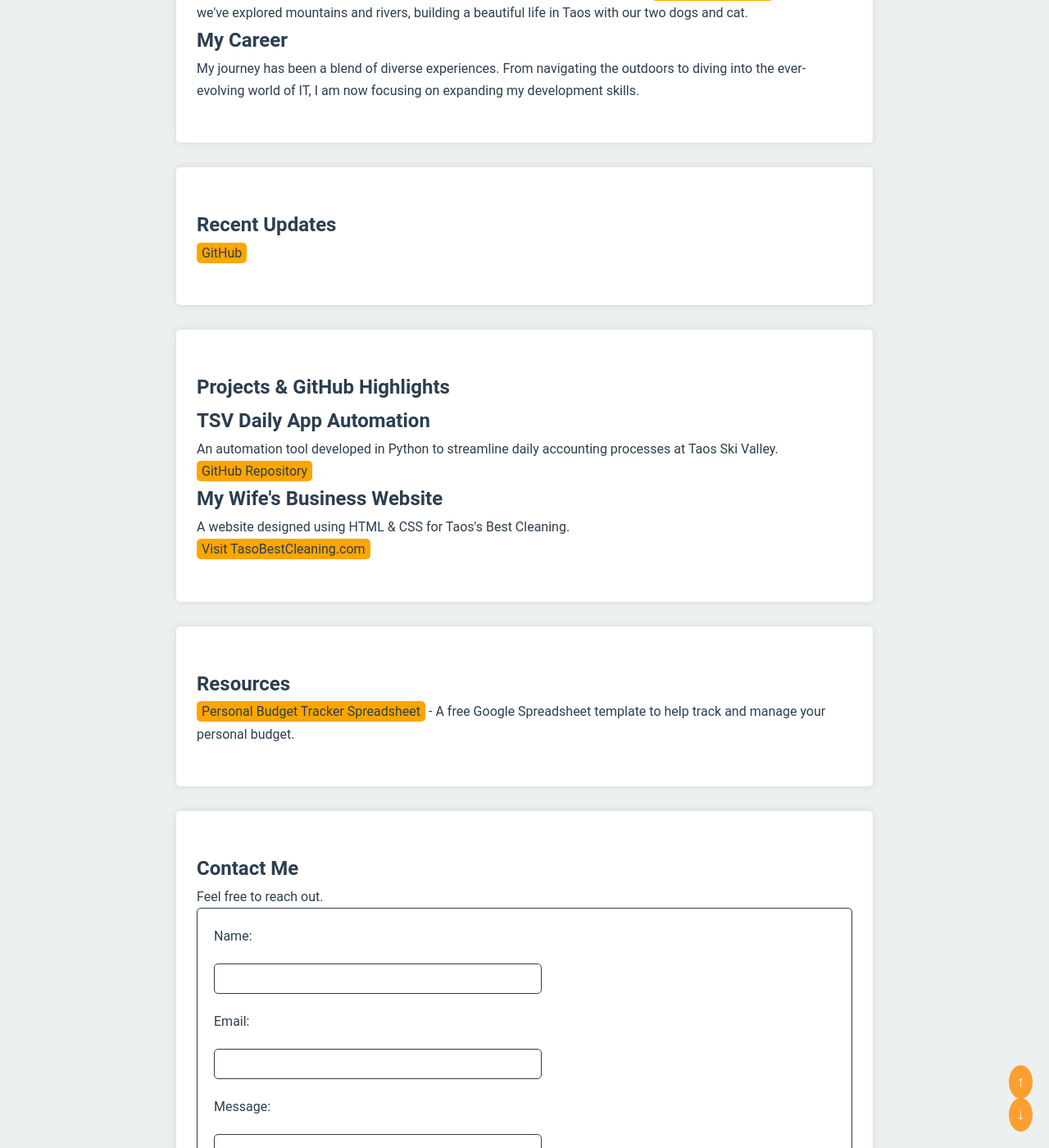
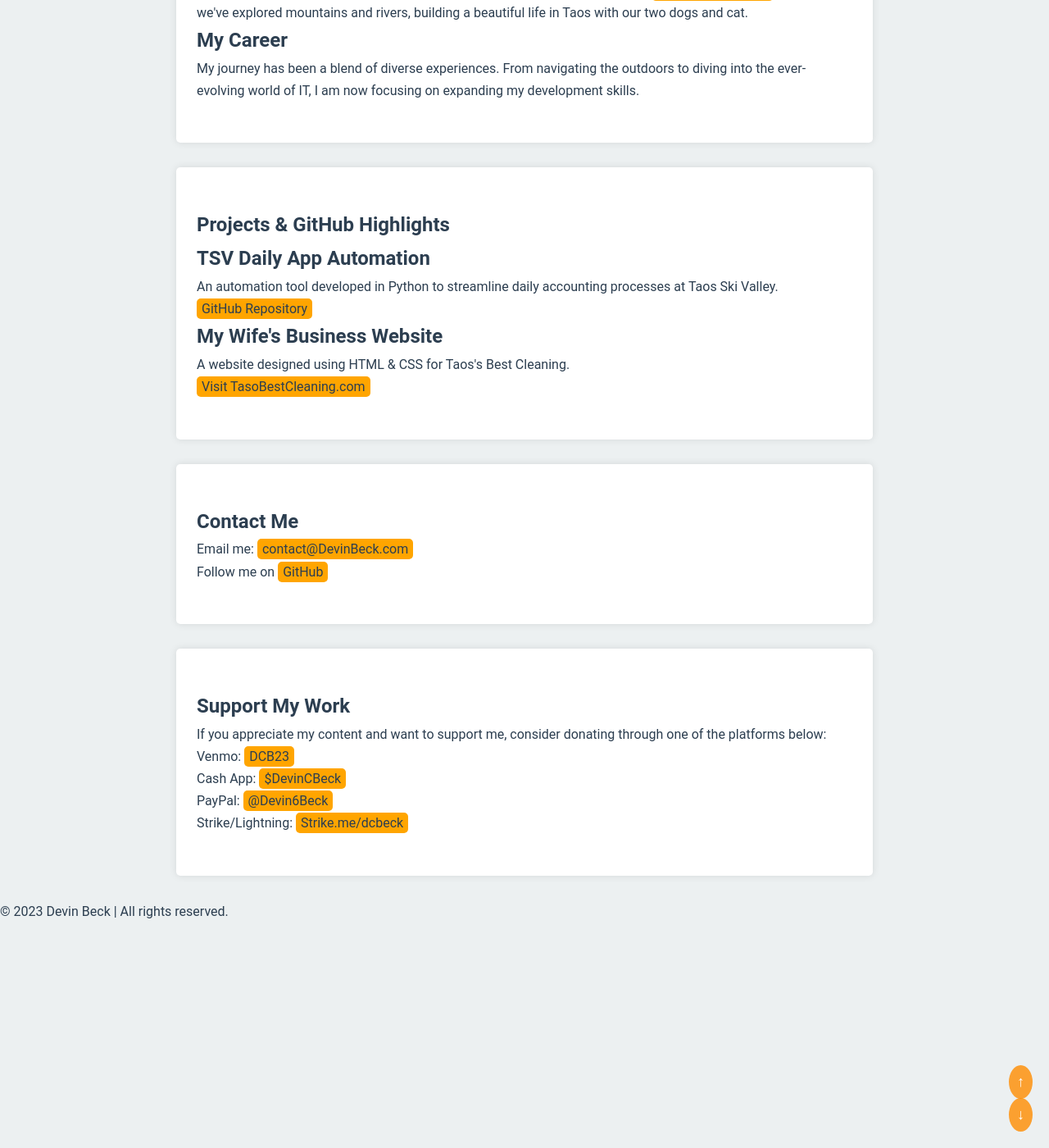
Before and after one commit to devin6beck/Website_DevinBeck, a Jekyll site: the page built from index.html, in a window 1280 px wide and 1400 px high, scrolled down 817 px. Shown: the whole window at 82% size. Built offline with Jekyll 4.4.1, drawn with Linux system fonts in a browser that asks for light colours; some of the changed text lies outside the part shown.

Commit message:
remove form in contact me section and replace with email text comment out resources and recent pages.

```diff
--- a/_includes/contact.html
+++ b/_includes/contact.html
@@ -3,39 +3,9 @@
       <h1>Contact Me</h1>
   </header>
   <article>
-      <p>Feel free to reach out.</p>
-      <form action="your-server-side-script" method="post" class="form-container">
-          <div>
-              <label for="name" class="form-label">Name:</label>
-              <input id="name" name="name" required type="text" class="form-input" />
-          </div>
-          <div>
-              <label for="email" class="form-label">Email:</label>
-              <input id="email" name="email" required type="email" class="form-input" />
-          </div>
-          <div>
-              <label for="message" class="form-label">Message:</label>
-              <textarea id="message" name="message" required rows="4" class="form-input"></textarea>
-          </div>
-          <input type="submit" value="Submit" />
-      </form>
+    <ul>
+        <li>Email me: <a href="mailto:contact@DevinBeck.com">contact@DevinBeck.com</a></li>
+        <li>Follow me on <a href="https://github.com/devin6beck">GitHub</a></li>
+    </ul>
   </article>
 </section>
-<section class="content-section">
-  <header>
-      <h2>Connect on Social</h2>
-  </header>
-  <article>
-      <ul>
-          <li><a href="https://github.com/devin6beck">GitHub</a></li>
-      </ul>
-  </article>
-</section>
-<section class="content-section">
-  <header>
-      <h2>Location</h2>
-  </header>
-  <article>
-      <p>Taos, New Mexico.</p>
-  </article>
-</section>
--- a/index.html
+++ b/index.html
@@ -5,8 +5,8 @@ description: Devin Beck's personal website.
 ---
 {% include intro.html %}
 {% include about.html %}
-{% include recent.html %}
+<!-- {% include recent.html %} -->
 {% include projects.html %}
-{% include resources.html %}
+<!-- {% include resources.html %} -->
 {% include contact.html %}
 {% include donation.html %}
```
